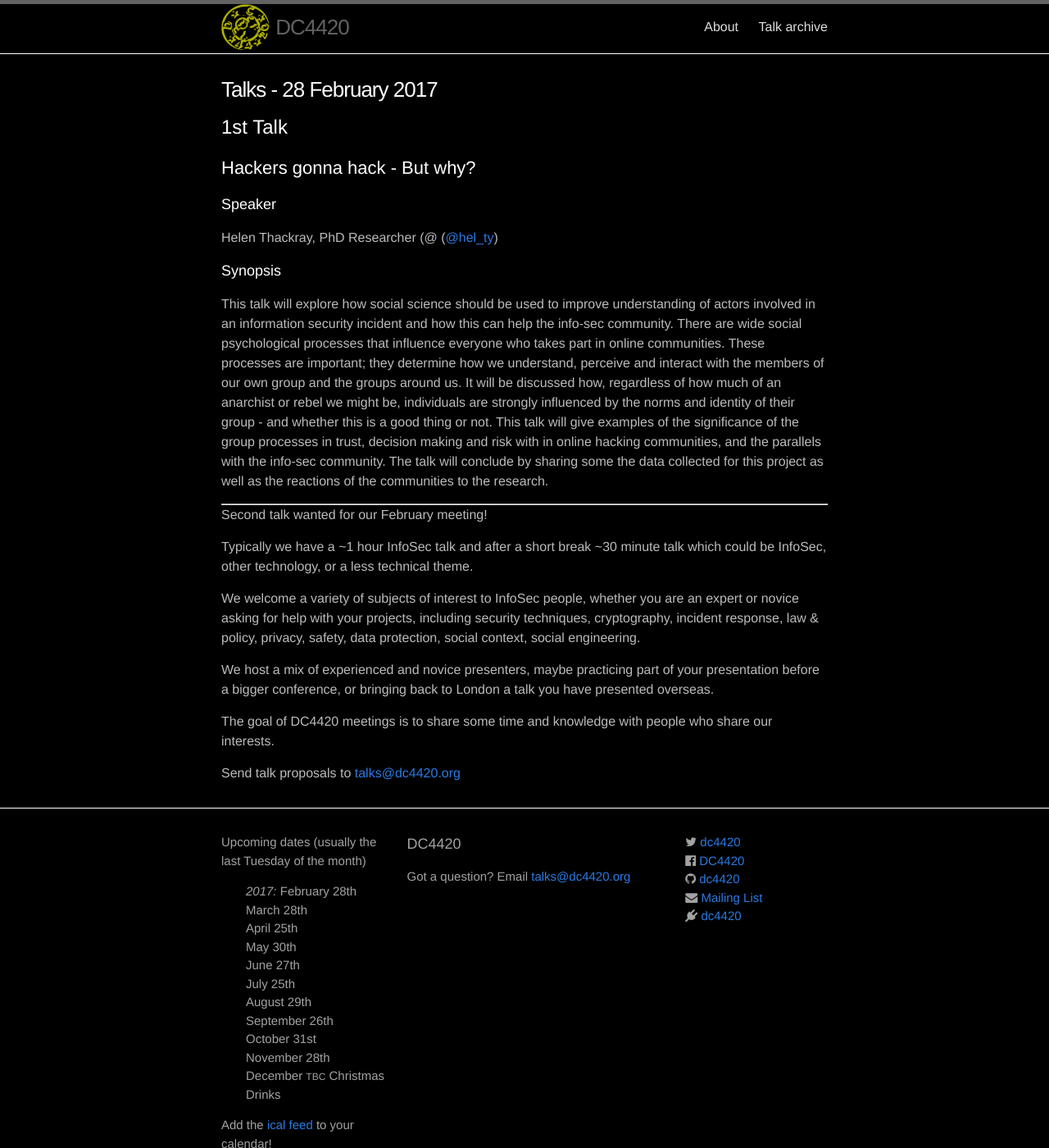
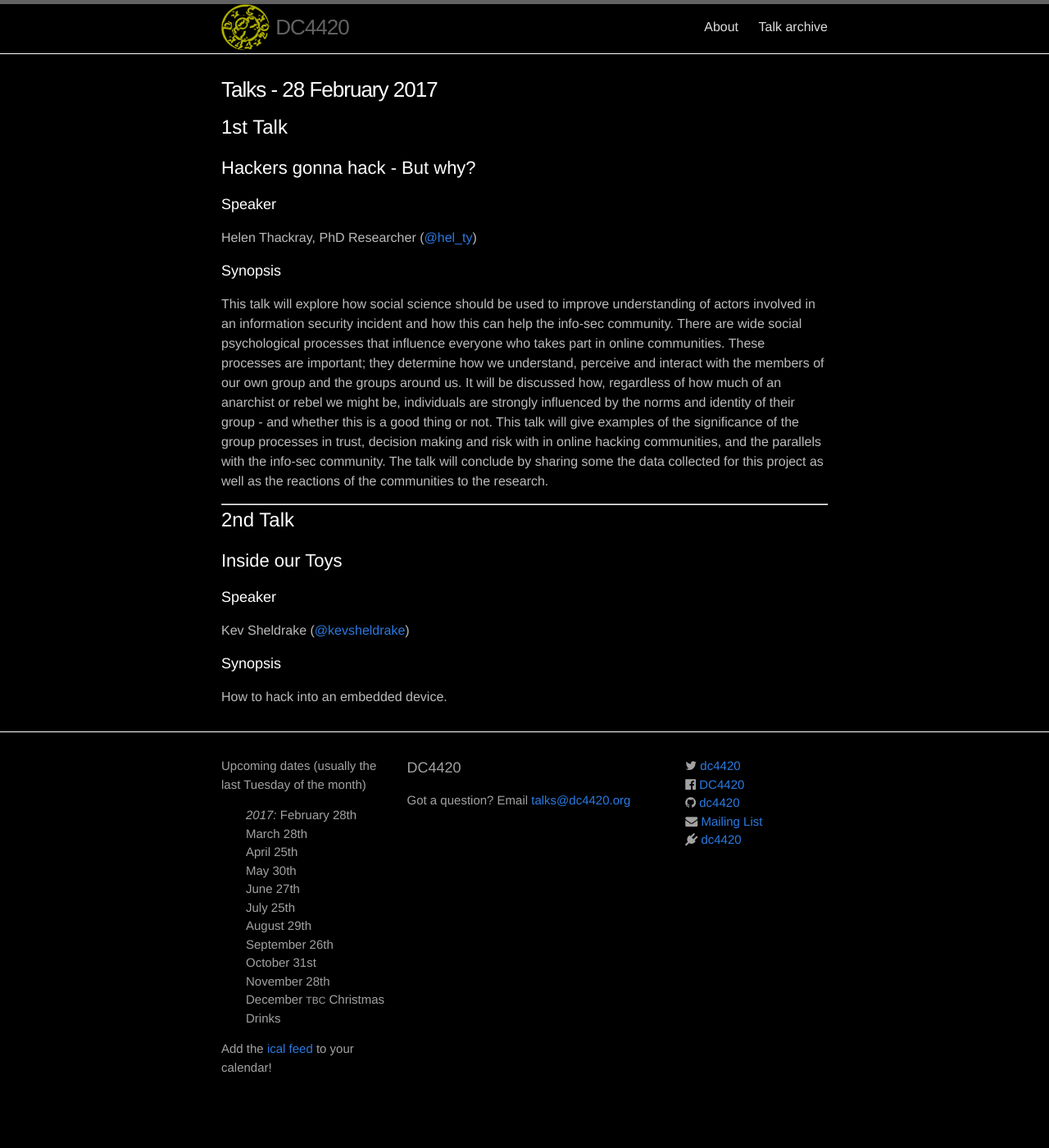
Before and after one commit to dc4420/website, a Jekyll site: the page built from _posts/2017-02-28-talks.markdown, in a window 1280 px wide and 1400 px high. Shown: the whole window at 82% size. Built offline with Jekyll 4.4.1, drawn with Linux system fonts in a browser that asks for light colours; nearby versions of some CDN libraries.

Commit message:
Inside our Toys - Kev's talk
2nd talk details

```diff
--- a/_posts/2017-02-28-talks.markdown
+++ b/_posts/2017-02-28-talks.markdown
@@ -11,7 +11,7 @@ categories: talk
 
 ### Speaker
 
-Helen Thackray, PhD Researcher (@ ([@hel_ty](https://twitter.com/hel_ty))
+Helen Thackray, PhD Researcher ([@hel_ty](https://twitter.com/hel_ty))
 
 ### Synopsis
 
@@ -27,14 +27,14 @@ to the research.
 
 <hr>
 
-Second talk wanted for our February meeting!
+# 2nd Talk
 
-Typically we have a ~1 hour InfoSec talk and after a short break ~30 minute talk which could be InfoSec, other technology, or a less technical theme.
+##  Inside our Toys
 
-We welcome a variety of subjects of interest to InfoSec people, whether you are an expert or novice asking for help with your projects, including security techniques, cryptography, incident response, law & policy, privacy, safety, data protection, social context, social engineering.
+### Speaker
 
-We host a mix of experienced and novice presenters, maybe practicing part of your presentation before a bigger conference, or bringing back to London a talk you have presented overseas.
+Kev Sheldrake ([@kevsheldrake](https://twitter.com/kevsheldrake))
 
-The goal of DC4420 meetings is to share some time and knowledge with people who share our interests.
+### Synopsis
 
-Send talk proposals to <a href="mailto:{{ site.email }}">{{ site.email }}</a>
+How to hack into an embedded device.
```
